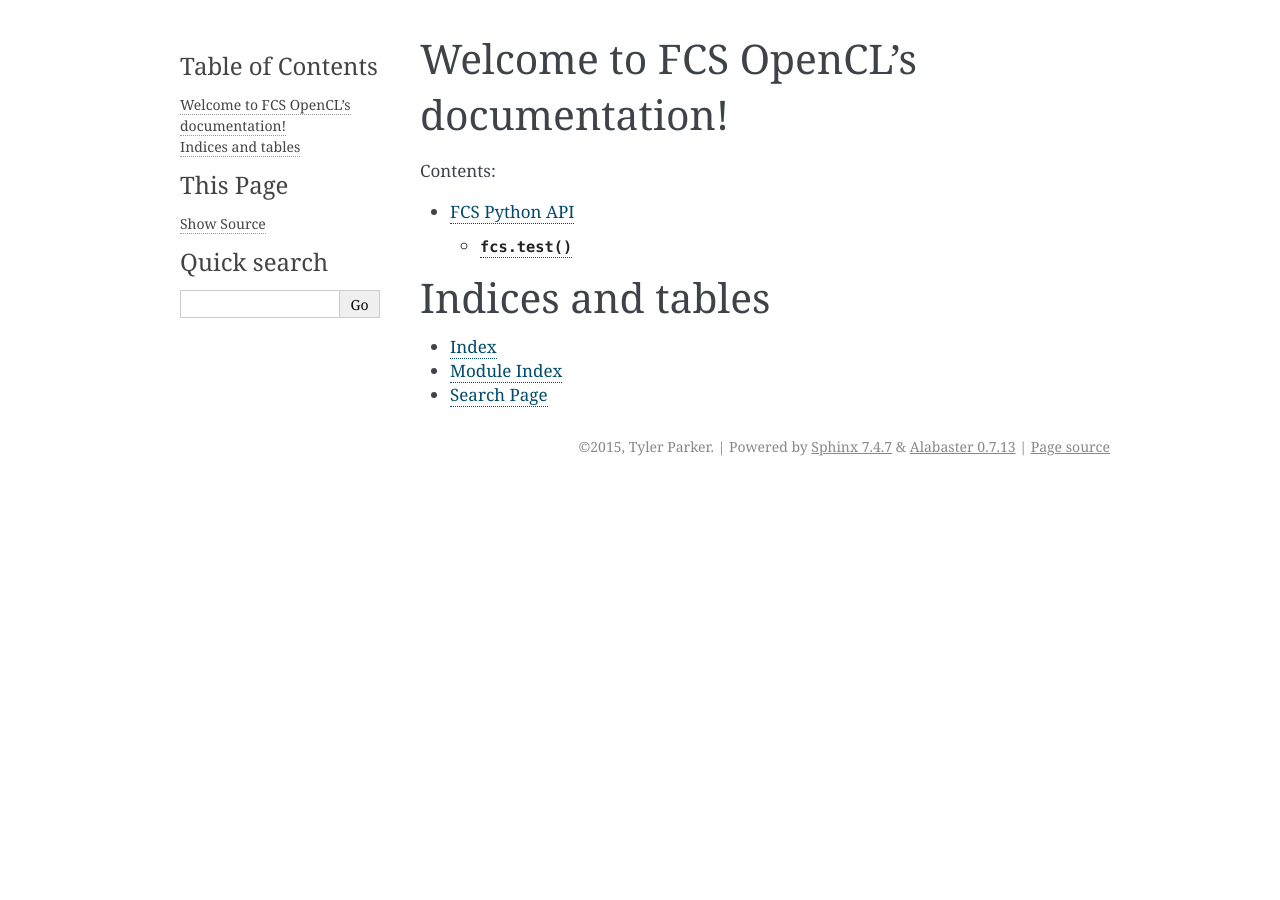
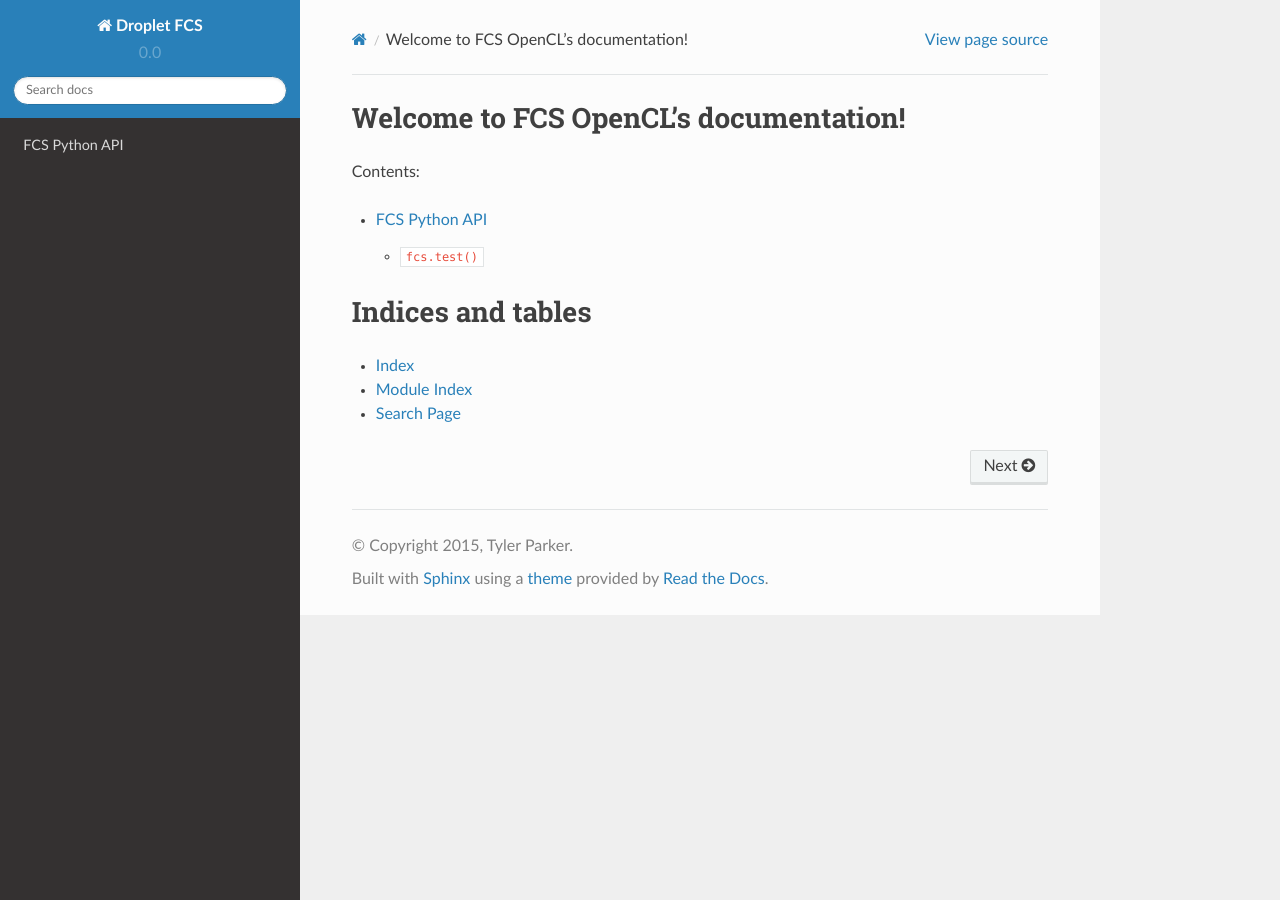
Before and after one commit to computemachines/droplet-fcs, a Sphinx documentation site: the page built from docs/index.rst, in a window 1280 px wide. Built offline with Sphinx 7.4.7 and the Read the Docs theme 2.0.0, drawn with Linux system fonts in a browser that asks for light colours.

Commit message:
changed doc theme

```diff
--- a/docs/conf.py
+++ b/docs/conf.py
@@ -49,7 +49,7 @@ source_suffix = '.rst'
 master_doc = 'index'
 
 # General information about the project.
-project = u'FCS OpenCL'
+project = u'Droplet FCS'
 copyright = u'2015, Tyler Parker'
 author = u'Tyler Parker'
 
@@ -111,7 +111,7 @@ todo_include_todos = True
 
 # The theme to use for HTML and HTML Help pages.  See the documentation for
 # a list of builtin themes.
-html_theme = 'alabaster'
+html_theme = 'sphinx_rtd_theme' #'alabaster'
 
 # Theme options are theme-specific and customize the look and feel of a theme
 # further.  For a list of options available for each theme, see the
```
